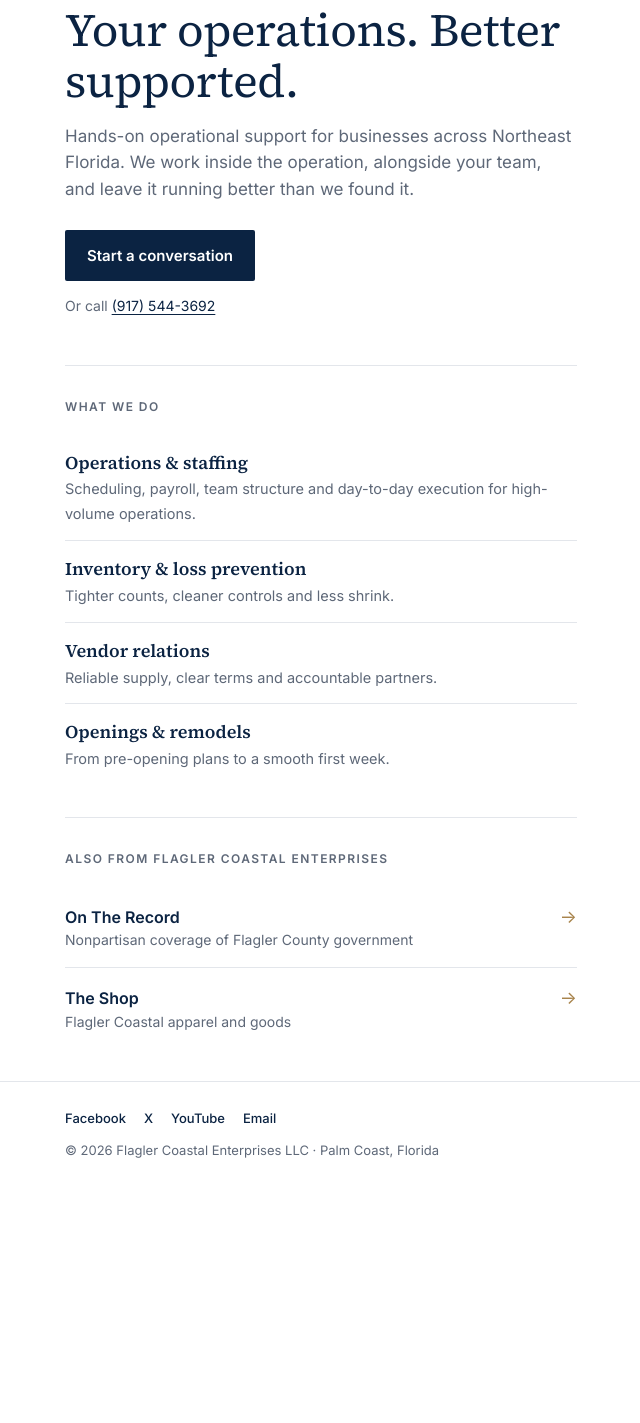
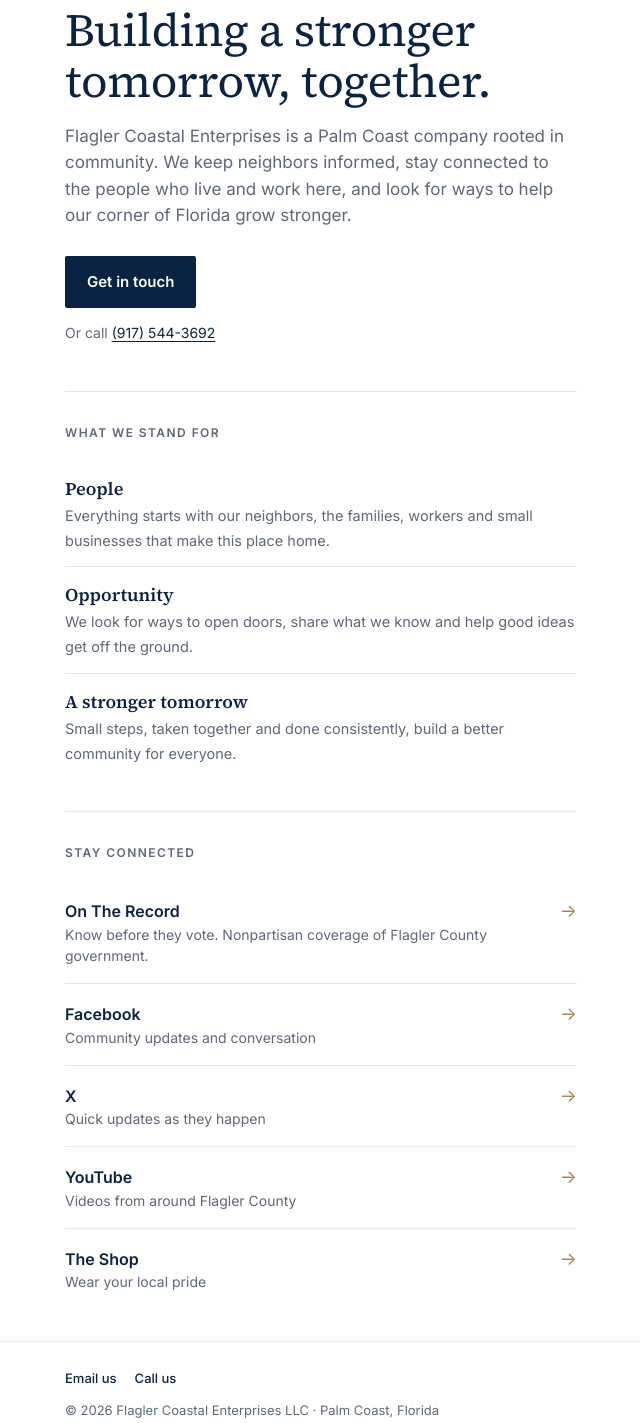
Before and after one commit to FlaglerCoastalEnterprises/On-the-record, a plain HTML site: page links.html in a window 1280 px wide. Shown: the part 160-1583 px from the top of the page, without its empty margins (319-959 px from the left). Before the commit the page ends 1360 px from the top, so only its background shows below. Drawn offline with Linux system fonts and the light colour scheme.

Commit message:
Links page: community focus (People, Opportunity, A stronger tomorrow; Stay connected)
Co-Authored-By: Claude Opus 5.5 <noreply@anthropic.com>
Claude-Session: https://claude.ai/code/session_012p9hEzVcRNjGXM9prSScUj

```diff
--- a/links.html
+++ b/links.html
@@ -6,10 +6,10 @@
 <link rel="icon" type="image/png" href="/favicon-64.png">
 <link rel="apple-touch-icon" href="/apple-touch-icon.png">
 <title>Flagler Coastal Enterprises</title>
-<meta name="description" content="Flagler Coastal Enterprises LLC — hands-on operational support for businesses in Northeast Florida. Palm Coast, Florida.">
+<meta name="description" content="Flagler Coastal Enterprises — a Palm Coast company rooted in community. People, opportunity and a stronger tomorrow.">
 <meta name="theme-color" content="#FFFFFF">
 <meta property="og:title" content="Flagler Coastal Enterprises">
-<meta property="og:description" content="Your operations. Better supported. Hands-on operational support for businesses in Northeast Florida.">
+<meta property="og:description" content="Building a stronger tomorrow, together. A Palm Coast company rooted in community.">
 <meta property="og:type" content="website">
 <meta property="og:url" content="https://on-the-record.coastalenterprises386.workers.dev/links">
 <meta property="og:image" content="https://on-the-record.coastalenterprises386.workers.dev/brand/fce-logo-flat.png">
@@ -70,39 +70,36 @@ footer nav a:hover{text-decoration:underline;text-underline-offset:3px}
 <main class="wrap">
   <div class="hero">
     <p class="eyebrow">Palm Coast, Florida</p>
-    <h1>Your operations. Better supported.</h1>
-    <p class="lede">Hands-on operational support for businesses across Northeast Florida. We work inside the operation, alongside your team, and leave it running better than we found it.</p>
-    <a class="cta" href="mailto:coastalenterprises386@gmail.com?subject=Partnership%20inquiry%20%E2%80%94%20Flagler%20Coastal%20Enterprises">Start a conversation</a>
+    <h1>Building a stronger tomorrow, together.</h1>
+    <p class="lede">Flagler Coastal Enterprises is a Palm Coast company rooted in community. We keep neighbors informed, stay connected to the people who live and work here, and look for ways to help our corner of Florida grow stronger.</p>
+    <a class="cta" href="mailto:coastalenterprises386@gmail.com?subject=Hello%20from%20the%20community">Get in touch</a>
     <span class="alt">Or call <a href="tel:+19175443692">(917) 544-3692</a></span>
   </div>
 
-  <section aria-labelledby="h-what">
-    <h2 id="h-what">What we do</h2>
+  <section aria-labelledby="h-believe">
+    <h2 id="h-believe">What we stand for</h2>
     <ul class="services">
-      <li><b>Operations &amp; staffing</b><span>Scheduling, payroll, team structure and day-to-day execution for high-volume operations.</span></li>
-      <li><b>Inventory &amp; loss prevention</b><span>Tighter counts, cleaner controls and less shrink.</span></li>
-      <li><b>Vendor relations</b><span>Reliable supply, clear terms and accountable partners.</span></li>
-      <li><b>Openings &amp; remodels</b><span>From pre-opening plans to a smooth first week.</span></li>
+      <li><b>People</b><span>Everything starts with our neighbors, the families, workers and small businesses that make this place home.</span></li>
+      <li><b>Opportunity</b><span>We look for ways to open doors, share what we know and help good ideas get off the ground.</span></li>
+      <li><b>A stronger tomorrow</b><span>Small steps, taken together and done consistently, build a better community for everyone.</span></li>
     </ul>
   </section>
 
-  <section aria-labelledby="h-also">
-    <h2 id="h-also">Also from Flagler Coastal Enterprises</h2>
+  <section aria-labelledby="h-connected">
+    <h2 id="h-connected">Stay connected</h2>
     <div class="rows">
-      <a href="/"><div><b>On The Record</b><span>Nonpartisan coverage of Flagler County government</span></div><i aria-hidden="true">&rarr;</i></a>
-      <a href="https://flaglercoastal-shop.fourthwall.com" target="_blank" rel="noopener"><div><b>The Shop</b><span>Flagler Coastal apparel and goods</span></div><i aria-hidden="true">&rarr;</i></a>
+      <a href="/"><div><b>On The Record</b><span>Know before they vote. Nonpartisan coverage of Flagler County government.</span></div><i aria-hidden="true">&rarr;</i></a>
+      <a href="https://www.facebook.com/FCEPalmCoast" target="_blank" rel="noopener"><div><b>Facebook</b><span>Community updates and conversation</span></div><i aria-hidden="true">&rarr;</i></a>
+      <a href="https://x.com/fce_palmcoast" target="_blank" rel="noopener"><div><b>X</b><span>Quick updates as they happen</span></div><i aria-hidden="true">&rarr;</i></a>
+      <a href="https://www.youtube.com/@FlaglerCoastalEnterprises" target="_blank" rel="noopener"><div><b>YouTube</b><span>Videos from around Flagler County</span></div><i aria-hidden="true">&rarr;</i></a>
+      <a href="https://flaglercoastal-shop.fourthwall.com" target="_blank" rel="noopener"><div><b>The Shop</b><span>Wear your local pride</span></div><i aria-hidden="true">&rarr;</i></a>
     </div>
   </section>
 </main>
 
 <footer>
   <div class="wrap">
-    <nav aria-label="Social">
-      <a href="https://www.facebook.com/FCEPalmCoast" target="_blank" rel="noopener">Facebook</a>
-      <a href="https://x.com/fce_palmcoast" target="_blank" rel="noopener">X</a>
-      <a href="https://www.youtube.com/@FlaglerCoastalEnterprises" target="_blank" rel="noopener">YouTube</a>
-      <a href="mailto:coastalenterprises386@gmail.com">Email</a>
-    </nav>
+    <nav aria-label="Contact"><a href="mailto:coastalenterprises386@gmail.com">Email us</a><a href="tel:+19175443692">Call us</a></nav>
     © 2026 Flagler Coastal Enterprises LLC · Palm Coast, Florida
   </div>
 </footer>
```
